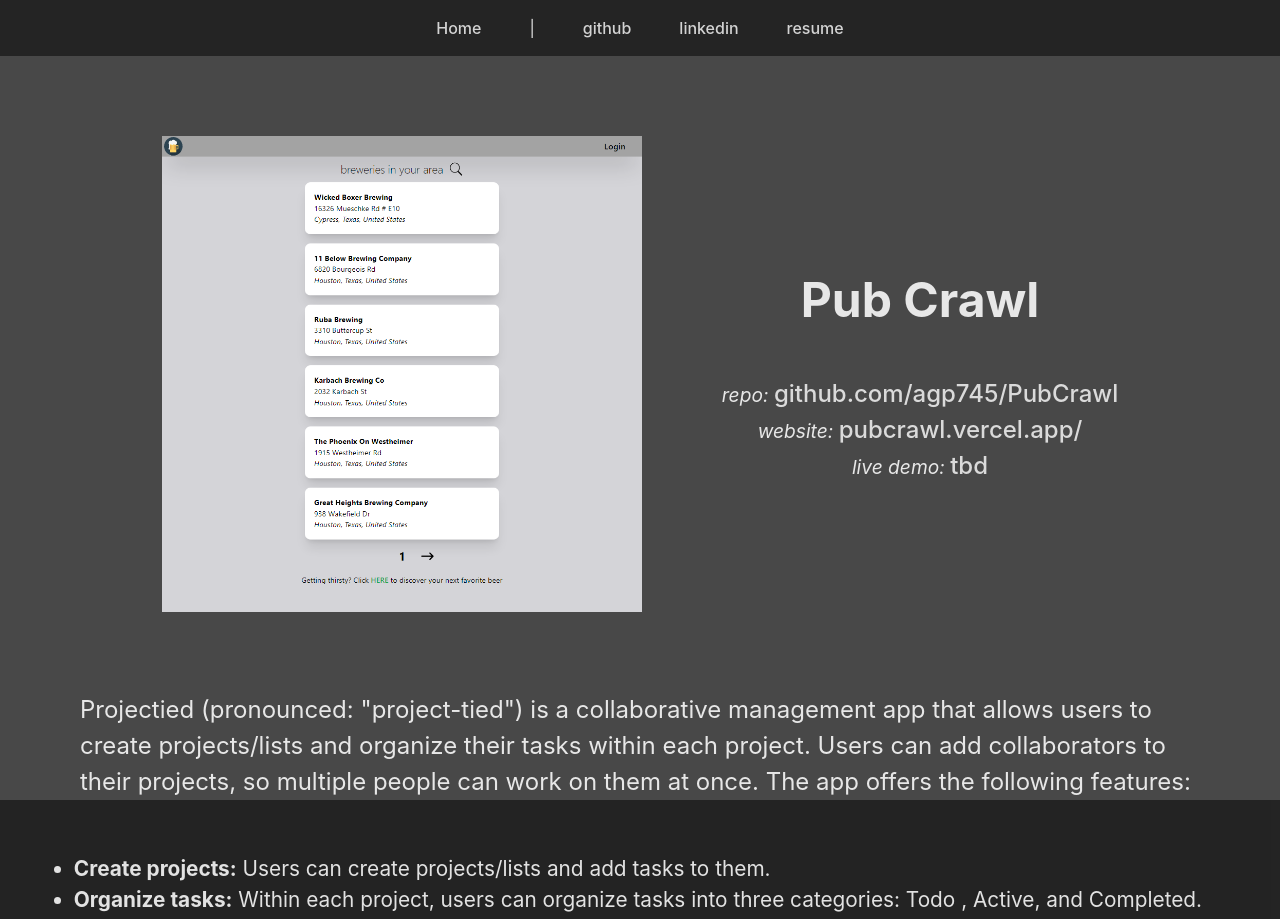
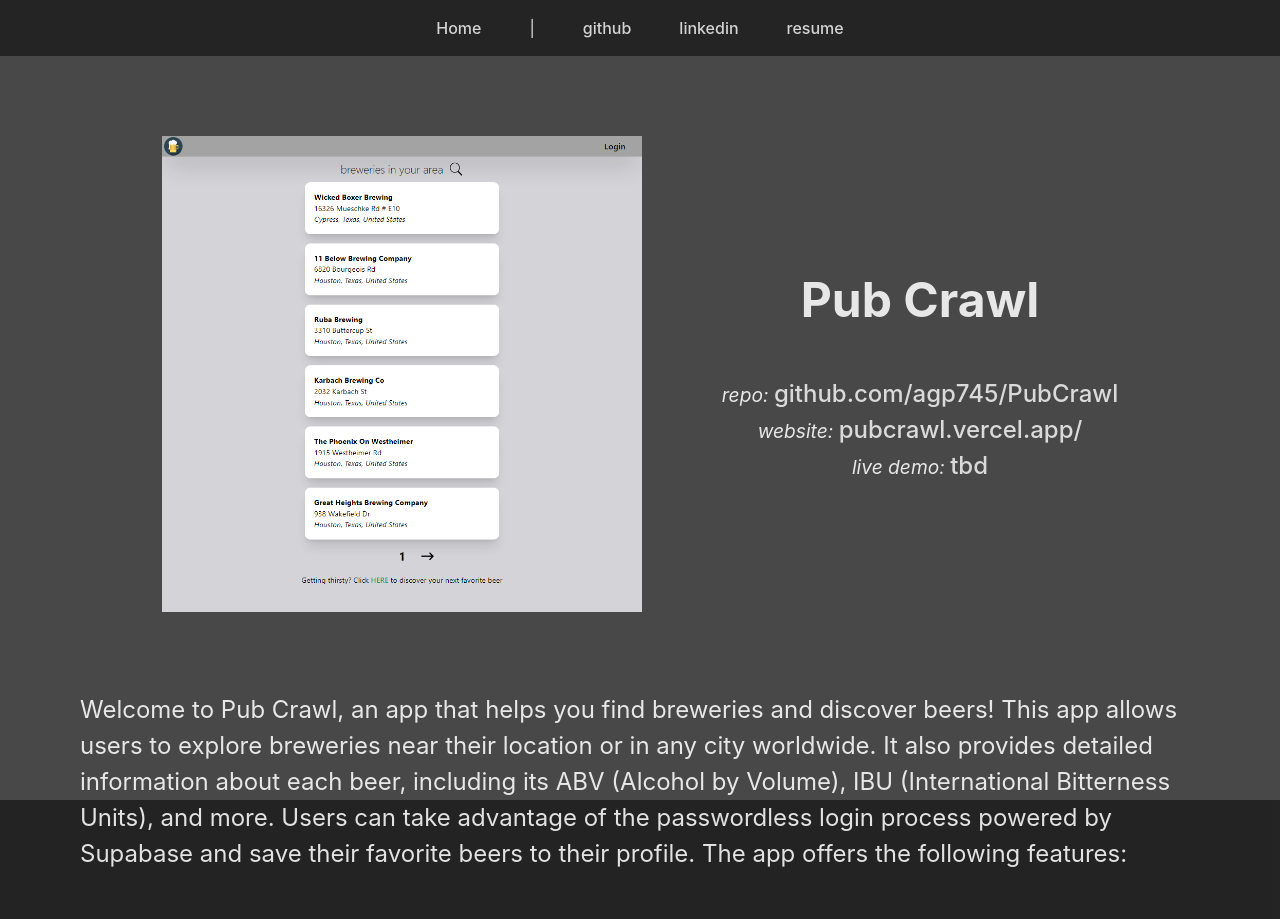
Before and after one commit to agp745/portfolio, a React (Vite) app: page /pubcrawl in a window 1280 px wide. Shown: the top 919 px of the page. Built offline with nearby package versions, Linux system fonts and the light colour scheme; grey boxes are pictures that could not be loaded.

Commit message:
added to pubcrawl page

```diff
--- a/src/components/Projects/PubCrawl.jsx
+++ b/src/components/Projects/PubCrawl.jsx
@@ -19,12 +19,13 @@
 
             <section className='body-info'>
                 <p>
-                Projectied (pronounced: "project-tied") is a collaborative management app that allows users to create projects/lists and organize their tasks within each project. Users can add collaborators to their projects, so multiple people can work on them at once. The app offers the following features:
+                Welcome to Pub Crawl, an app that helps you find breweries and discover beers! This app allows users to explore breweries near their location or in any city worldwide. It also provides detailed information about each beer, including its ABV (Alcohol by Volume), IBU (International Bitterness Units), and more. Users can take advantage of the passwordless login process powered by Supabase and save their favorite beers to their profile. The app offers the following features:
                 </p>
                 <ul>
-                    <li><b>Create projects:</b> Users can create projects/lists and add tasks to them.</li>
-                    <li><b>Organize tasks:</b> Within each project, users can organize tasks into three categories: Todo , Active, and Completed.</li>
-                    <li><b>Collaborate with others:</b> Users can invite collaborators to their projects/lists, and everyone can work on tasks together.</li>
+                    <li>Find breweries near your current location or in any city around the world.</li>
+                    <li>Discover beers and get detailed information about each beer, including ABV, IBU, and more.</li>
+                    <li>Passwordless login process powered by Supabase for seamless authentication.</li>
+                    <li>Save interesting beers to your profile for future reference.</li>
                 </ul>
 
                 <p>Responsible for integrating two APIs (Open Brewery DB & Punk API), designing and implementing the user interface, and configuring authentication functionality.</p>
```
